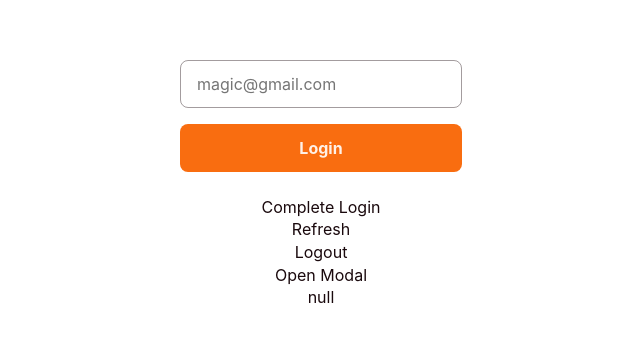
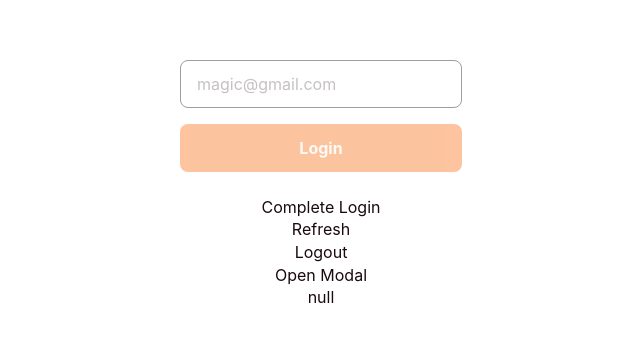
Before and after one commit to magus/next-magic-auth, a Next.js app: page / in a window 1280 px wide. Shown: the part 239-580 px from the top of the page, without its empty margins (319-959 px from the left). Built offline with nearby package versions, Linux system fonts and the light colour scheme.

Commit message:
login: enable button when email input

```diff
--- a/pages/auth/login.js
+++ b/pages/auth/login.js
@@ -26,6 +26,7 @@ function CheckEmailModal({ phrase }) {
 function LoginForm() {
   const router = useRouter();
   const modal = useModal();
+  const [email, set_email] = React.useState(null);
   const [phrase, set_phrase] = React.useState(null);
   const [user, set_user] = React.useState(null);
 
@@ -72,6 +73,12 @@ function LoginForm() {
     modal.open(() => <CheckEmailModal phrase="test phrase" />);
   }
 
+  async function handleEmailInput(event) {
+    set_email(event.target.value);
+  }
+
+  const buttonStyles = email ? styles.loginButtonEnabled : styles.loginButton;
+
   return (
     <>
       <form className={styles.loginForm} onSubmit={handleSubmit}>
@@ -83,8 +90,10 @@ function LoginForm() {
           name="email"
           type="email"
           placeholder="magic@gmail.com"
+          value={email}
+          onChange={handleEmailInput}
         />
-        <button className={styles.loginButton}>Login</button>
+        <button className={buttonStyles}>Login</button>
       </form>
 
       <div>{phrase}</div>
--- a/styles/login.module.css
+++ b/styles/login.module.css
@@ -34,6 +34,10 @@
   padding: var(--spacer) var(--spacer-2);
 }
 
+.loginInput::placeholder {
+  color: rgba(var(--black), 0.25);
+}
+
 .loginButton {
   width: 100%;
   height: var(--button-height);
@@ -44,4 +48,12 @@
   line-height: var(--button-height);
   color: rgba(var(--white), 0.9);
   font-weight: 700;
+
+  /* disabled by default */
+  opacity: 0.4;
 }
+
+.loginButtonEnabled {
+  composes: loginButton;
+  opacity: 1.0;
+}
```
